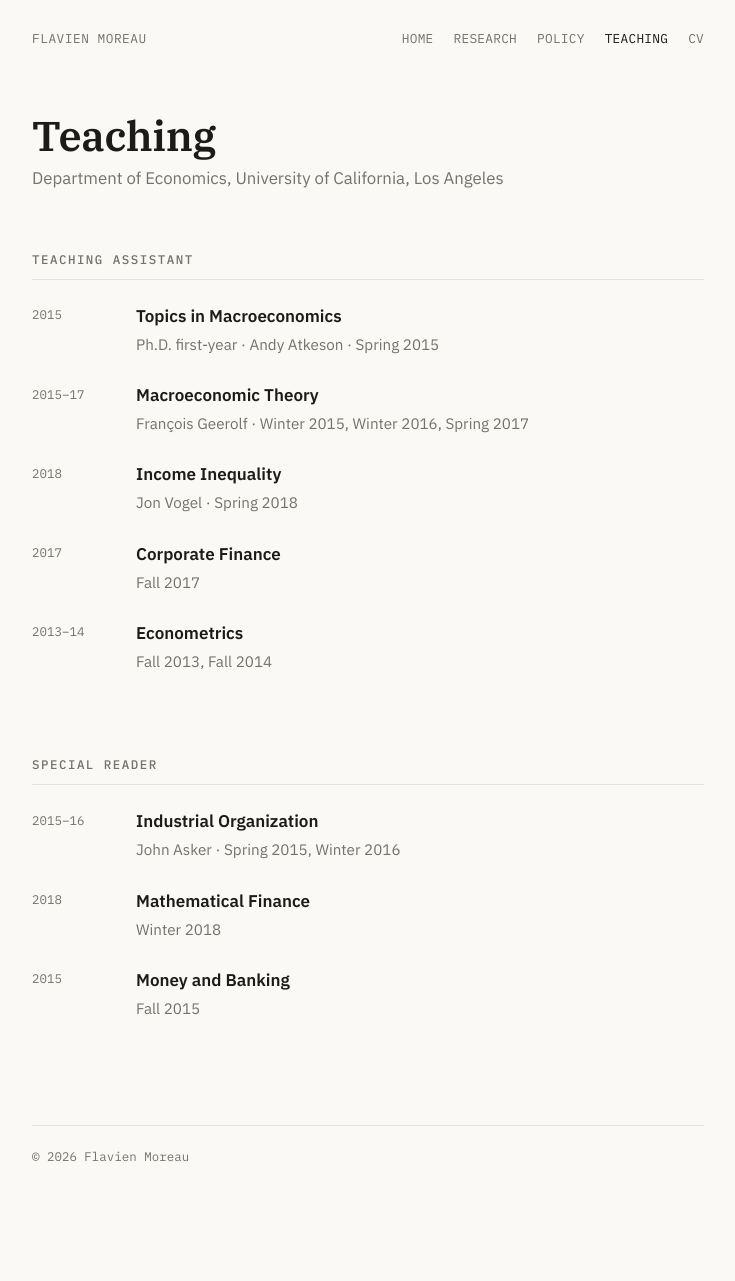
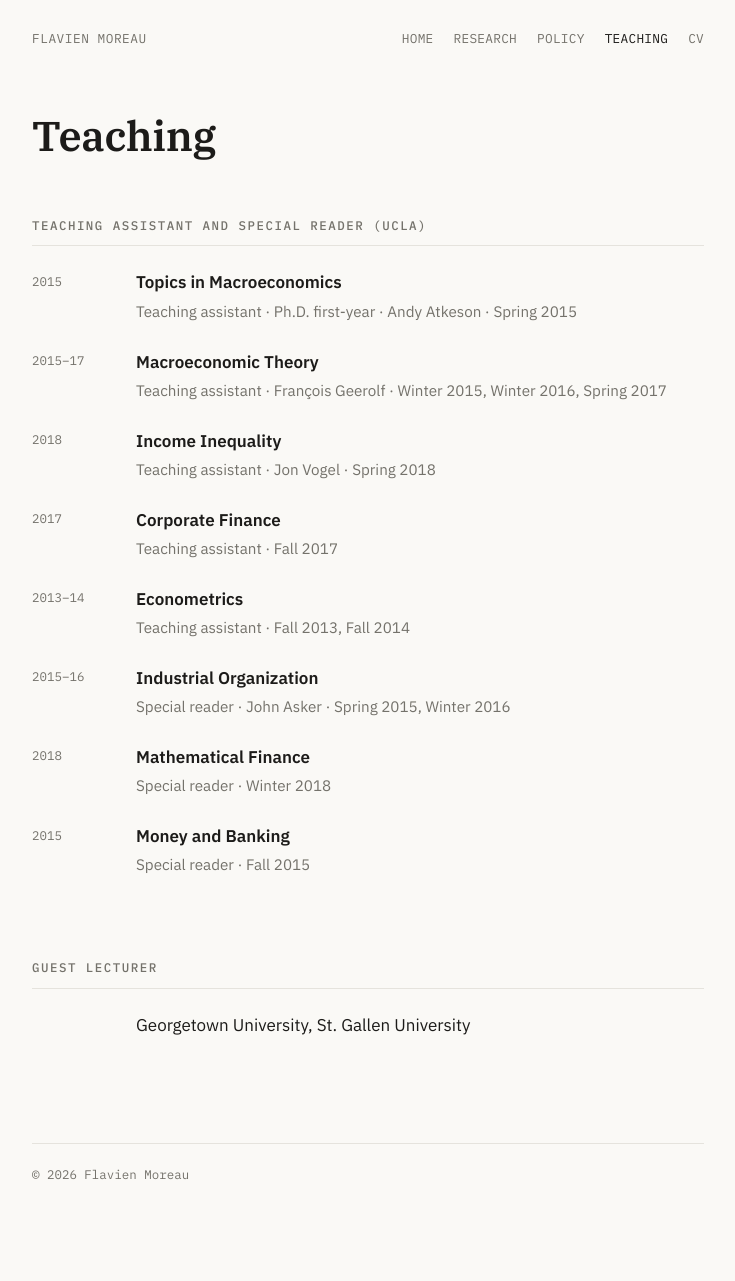
Before and after one commit to flavienmoreau/flavienmoreau.github.io, a Jekyll site: the page built from teaching.md, in a window 1280 px wide. Shown: the whole page, without its empty margins (272-1007 px from the left). Built offline with Jekyll 4.4.1, drawn with Linux system fonts in a browser that asks for light colours.

Commit message:
Update teaching.md

```diff
--- a/teaching.md
+++ b/teaching.md
@@ -5,61 +5,63 @@ title: Teaching
 
 <section class="hero" style="padding-bottom:0">
   <h1>Teaching</h1>
-  <p class="role">Department of Economics, University of California, Los Angeles</p>
 </section>
 
 <section class="section">
-  <h2>Teaching assistant</h2>
+  <h2>Teaching Assistant and Special Reader (UCLA)</h2>
 
   <div class="entry">
     <span class="date">2015</span>
     <div class="title">Topics in Macroeconomics</div>
-    <div class="meta">Ph.D. first-year · Andy Atkeson · Spring 2015</div>
+    <div class="meta">Teaching assistant · Ph.D. first-year · Andy Atkeson · Spring 2015</div>
   </div>
 
   <div class="entry">
     <span class="date">2015–17</span>
     <div class="title">Macroeconomic Theory</div>
-    <div class="meta">François Geerolf · Winter 2015, Winter 2016, Spring 2017</div>
+    <div class="meta">Teaching assistant · François Geerolf · Winter 2015, Winter 2016, Spring 2017</div>
   </div>
 
   <div class="entry">
     <span class="date">2018</span>
     <div class="title">Income Inequality</div>
-    <div class="meta">Jon Vogel · Spring 2018</div>
+    <div class="meta">Teaching assistant · Jon Vogel · Spring 2018</div>
   </div>
 
   <div class="entry">
     <span class="date">2017</span>
     <div class="title">Corporate Finance</div>
-    <div class="meta">Fall 2017</div>
+    <div class="meta">Teaching assistant · Fall 2017</div>
   </div>
 
   <div class="entry">
     <span class="date">2013–14</span>
     <div class="title">Econometrics</div>
-    <div class="meta">Fall 2013, Fall 2014</div>
+    <div class="meta">Teaching assistant · Fall 2013, Fall 2014</div>
   </div>
-</section>
-
-<section class="section">
-  <h2>Special reader</h2>
 
   <div class="entry">
     <span class="date">2015–16</span>
     <div class="title">Industrial Organization</div>
-    <div class="meta">John Asker · Spring 2015, Winter 2016</div>
+    <div class="meta">Special reader · John Asker · Spring 2015, Winter 2016</div>
   </div>
 
   <div class="entry">
     <span class="date">2018</span>
     <div class="title">Mathematical Finance</div>
-    <div class="meta">Winter 2018</div>
+    <div class="meta">Special reader · Winter 2018</div>
   </div>
 
   <div class="entry">
     <span class="date">2015</span>
     <div class="title">Money and Banking</div>
-    <div class="meta">Fall 2015</div>
+    <div class="meta">Special reader · Fall 2015</div>
   </div>
 </section>
+
+<section class="section">
+  <h2>Guest Lecturer</h2>
+  <div class="entry">
+    <div>Georgetown University, St. Gallen University</div>
+  </div>
+</section>
```
